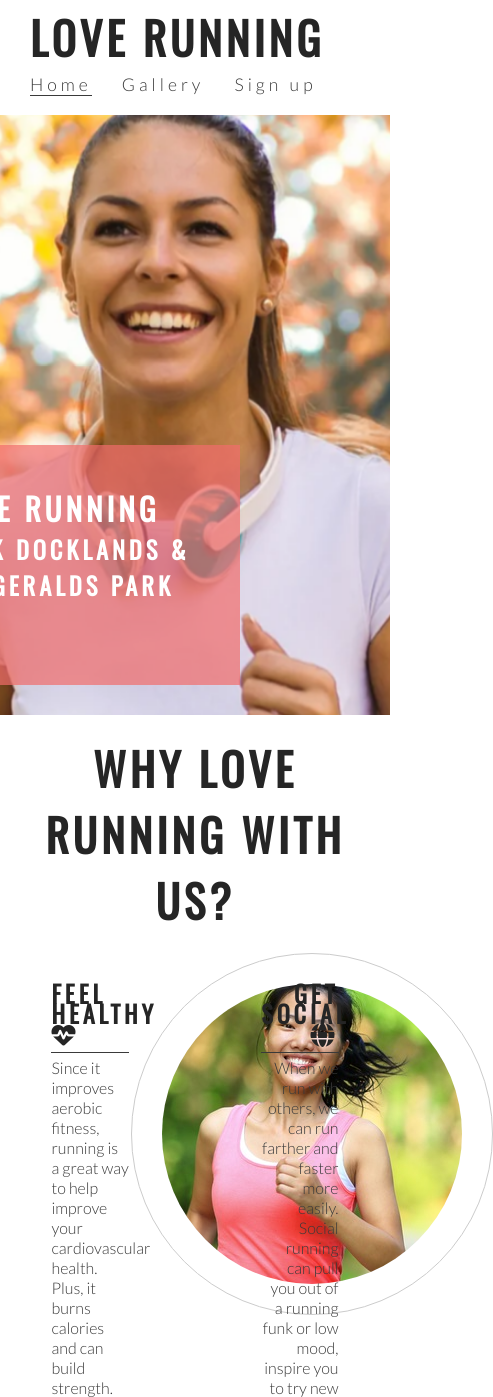
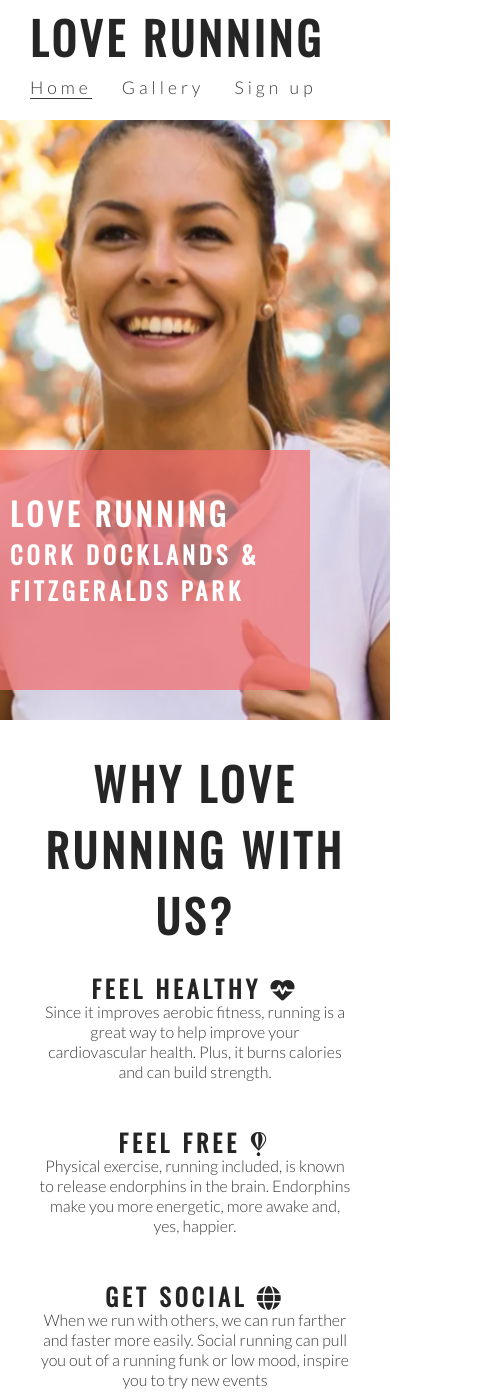
Before and after one commit to GregO44/love-running, a plain HTML site: page index.html in a window 390 px wide. Shown: the top 1397 px of the page, 493 px wide, since content can reach past the window. Drawn offline with nearby package versions, Linux system fonts and the light colour scheme.

Commit message:
make club ethos and header reponsive for mobile and tablet view

```diff
--- a/assets/css/style.css
+++ b/assets/css/style.css
@@ -249,13 +249,11 @@
 #photos > img {
     width: 100%;
 }
-}
 
-/* media queries */
+/* Media queries */
 
 /* For larger to medium screens size from 1200px wide and down */
-
-@media screen and (max-width: 1200px){
+@media screen and (max-width: 1200px) {
     #club-ethos {
         width: 65%;
         height: 1200px;
@@ -285,12 +283,38 @@
     }
 }
 
-@media screen and (max-width: 950px){
+/* For medium screen sizes from 950px wide and down */
+@media screen and (max-width: 950px) {
+
     #menu {
         clear: left;
         float: left;
         margin-left: 30px;
         margin-bottom: 20px;
-        line-height: 20px;
+        line-height: 25px;
+    }
+
+    #cover-text {
+        left: 0;
+    }
+
+    #club-ethos {
+        width: 90%;
+        height: 1200px;
+        margin: 0 auto;
+    }
+
+    .left-about-heading, .right-about-heading {
+        width: inherit;
+    }
+
+    .left-about-heading h2, .right-about-heading h2 {
+        width: 100%;
+        text-align: center;
+    }
+
+    .left-about-heading p, .right-about-heading p {
+        text-align: center;
+        padding: 0 20px;
     }
 }
```
